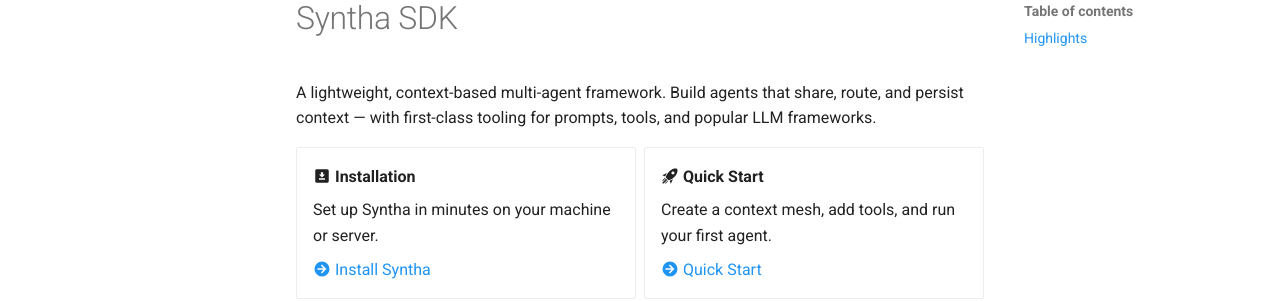
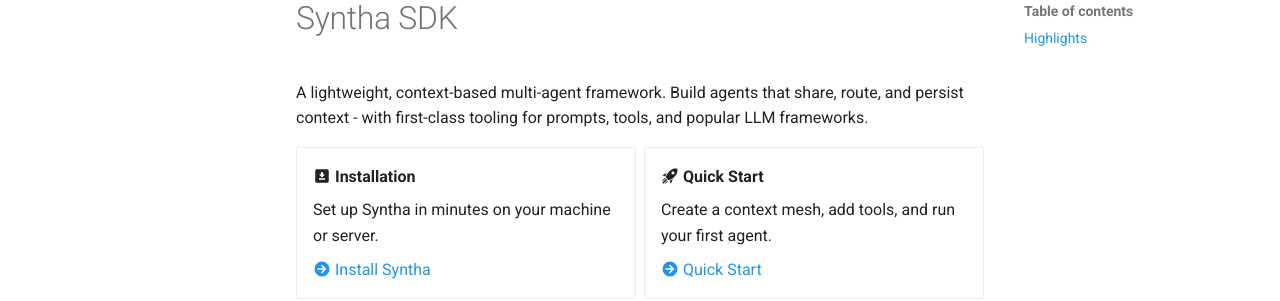
Before and after one commit to Kirch77/syntha, an MkDocs documentation site: the page built from docs/index.md, in a window 1280 px wide and 1108 px high. Shown: the part 148-449 px from the top of the window. Built offline with MkDocs 1.6.1 and Material for MkDocs 9.7.7, drawn with Linux system fonts in a browser that asks for light colours; comment, search, counter and statistics services are not loaded.

Commit message:
short fix in docs

```diff
--- a/docs/index.md
+++ b/docs/index.md
@@ -1,6 +1,6 @@
 # Syntha SDK
 
-A lightweight, context-based multi-agent framework. Build agents that share, route, and persist context — with first-class tooling for prompts, tools, and popular LLM frameworks.
+A lightweight, context-based multi-agent framework. Build agents that share, route, and persist context - with first-class tooling for prompts, tools, and popular LLM frameworks.
 
 <div class="grid cards" markdown>
 
```
